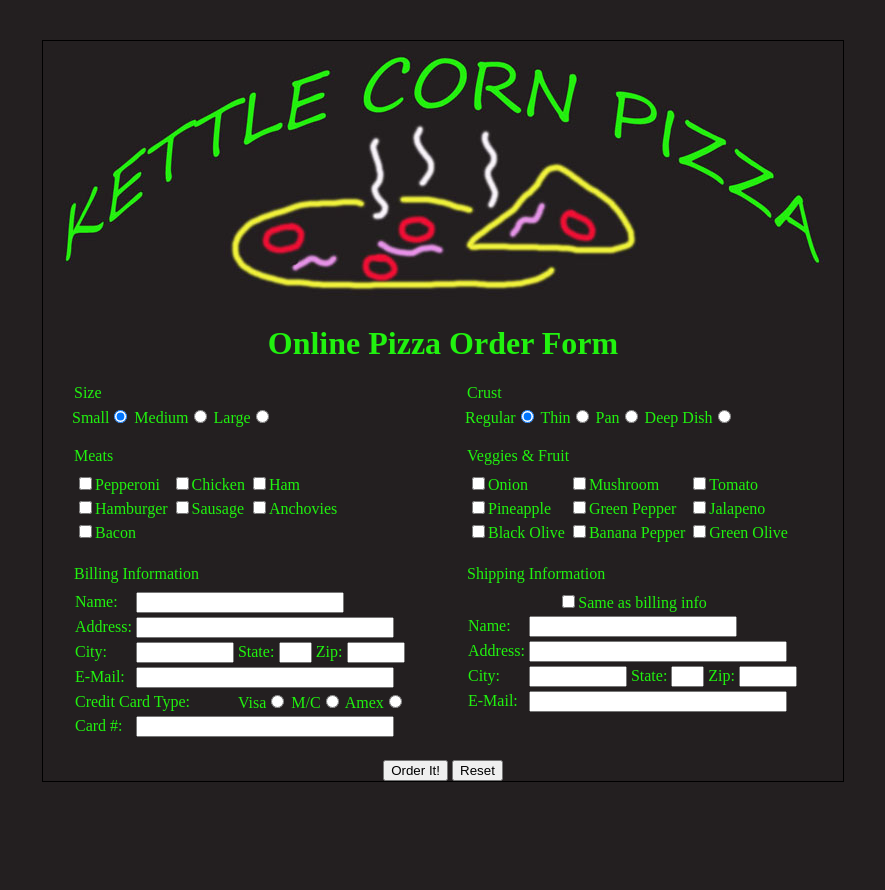
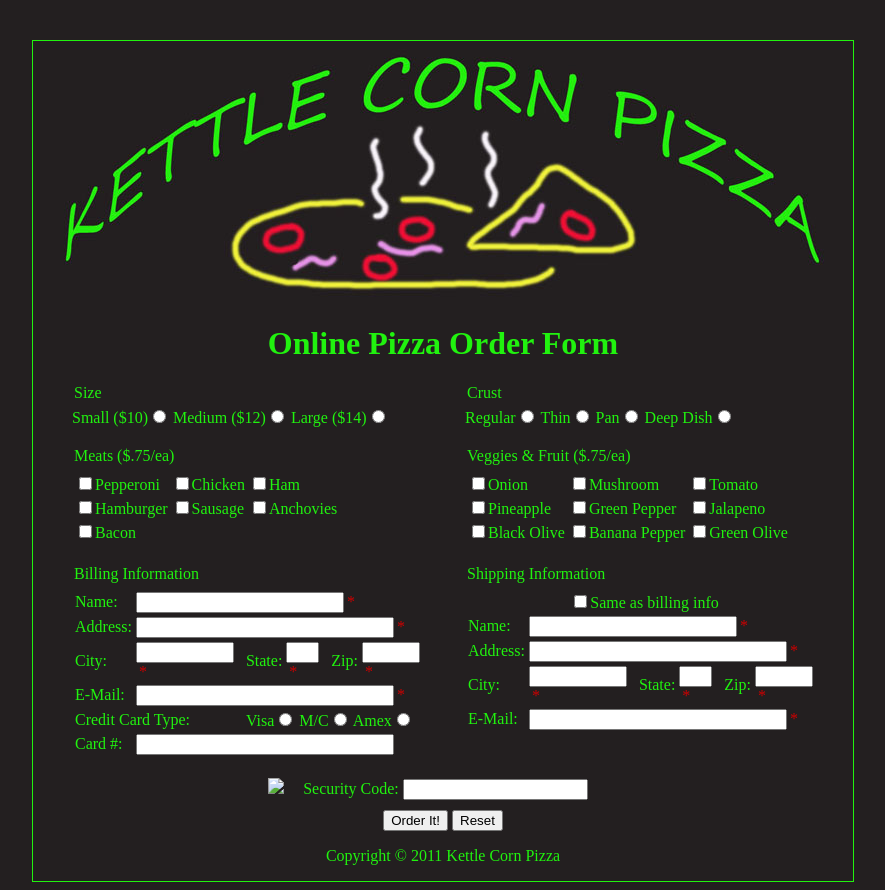
Before and after one commit to ksieling/Pizza-Project, a PHP site: page / in a window 1280 px wide. Shown: the whole page, without its empty margins (197-1082 px from the left). Before the commit the page ends 782 px from the top, so only its background shows below. Run offline with PHP 8.4, Linux system fonts and the light colour scheme.

Commit message:
Pretty much there

```diff
--- /dev/null
+++ b/Pizza-Project/CaptchaSecurityImages.php
@@ -0,0 +1,79 @@
+<?php
+session_start();
+
+/*
+* File: CaptchaSecurityImages.php
+* Author: Simon Jarvis
+* Copyright: 2006 Simon Jarvis
+* Date: 03/08/06
+* Updated: 07/02/07
+* Requirements: PHP 4/5 with GD and FreeType libraries
+* Link: http://www.white-hat-web-design.co.uk/articles/php-captcha.php
+*
+* This program is free software; you can redistribute it and/or
+* modify it under the terms of the GNU General Public License
+* as published by the Free Software Foundation; either version 2
+* of the License, or (at your option) any later version.
+*
+* This program is distributed in the hope that it will be useful,
+* but WITHOUT ANY WARRANTY; without even the implied warranty of
+* MERCHANTABILITY or FITNESS FOR A PARTICULAR PURPOSE. See the
+* GNU General Public License for more details:
+* http://www.gnu.org/licenses/gpl.html
+*
+*/
+
+class CaptchaSecurityImages {
+
+	var $font = 'monofont.ttf';
+
+	function generateCode($characters) {
+		/* list all possible characters, similar looking characters and vowels have been removed */
+		$possible = '23456789bcdfghjkmnpqrstvwxyz';
+		$code = '';
+		$i = 0;
+		while ($i < $characters) {
+			$code .= substr($possible, mt_rand(0, strlen($possible)-1), 1);
+			$i++;
+		}
+		return $code;
+	}
+
+	function CaptchaSecurityImages($width='120',$height='40',$characters='6') {
+		$code = $this->generateCode($characters);
+		/* font size will be 75% of the image height */
+		$font_size = $height * 0.75;
+		$image = @imagecreate($width, $height) or die('Cannot initialize new GD image stream');
+		/* set the colours */
+		$background_color = imagecolorallocate($image, 255, 255, 255);
+		$text_color = imagecolorallocate($image, 20, 40, 100);
+		$noise_color = imagecolorallocate($image, 100, 120, 180);
+		/* generate random dots in background */
+		for( $i=0; $i<($width*$height)/3; $i++ ) {
+			imagefilledellipse($image, mt_rand(0,$width), mt_rand(0,$height), 1, 1, $noise_color);
+		}
+		/* generate random lines in background */
+		for( $i=0; $i<($width*$height)/150; $i++ ) {
+			imageline($image, mt_rand(0,$width), mt_rand(0,$height), mt_rand(0,$width), mt_rand(0,$height), $noise_color);
+		}
+		/* create textbox and add text */
+		$textbox = imagettfbbox($font_size, 0, $this->font, $code) or die('Error in imagettfbbox function');
+		$x = ($width - $textbox[4])/2;
+		$y = ($height - $textbox[5])/2;
+		imagettftext($image, $font_size, 0, $x, $y, $text_color, $this->font , $code) or die('Error in imagettftext function');
+		/* output captcha image to browser */
+		header('Content-Type: image/jpeg');
+		imagejpeg($image);
+		imagedestroy($image);
+		$_SESSION['security_code'] = $code;
+	}
+
+}
+
+$width = isset($_GET['width']) ? $_GET['width'] : '120';
+$height = isset($_GET['height']) ? $_GET['height'] : '40';
+$characters = isset($_GET['characters']) && $_GET['characters'] > 1 ? $_GET['characters'] : '6';
+
+$captcha = new CaptchaSecurityImages($width,$height,$characters);
+
+?>
--- a/Pizza-Project/css/pizza.css
+++ b/Pizza-Project/css/pizza.css
@@ -5,11 +5,11 @@ body {
 	color:#21f20f;
 }
 #outerContainer {
-  width:800px;
+  width:820px;
   margin-top:40px;
   margin-left:auto;
   margin-right:auto;
-  border:1px solid black;
+  border:1px solid #21f20f;
   position:relative;
 }
 #headerDiv {
@@ -54,6 +54,11 @@ width:387px;
 float:right;
 margin-left:5px;
 	margin-bottom:10px;
+}
+#totalDiv {
+	width:790px;
+	clear:both;
+	text-align:center;
 }
 h1 {
 text-align:center;
@@ -120,7 +125,33 @@ width:50px;
 	text-align:center;
 }
 #footerDiv {
+	text-align:center;
 }
 .same {
 	text-align:center;
 }
+#errormsg {
+border:2px solid #c00;
+padding:5px;
+width:20em;
+margin-left:auto;
+margin-right:auto;
+clear:both;
+margin-bottom:10px;
+}
+.error {
+background:#fcc;
+}
+#captchaDiv {
+	text-align:center;
+	clear:both;
+	width:790px;
+	margin-bottom:10px;
+}
+#captchaDiv label {
+	margin-left:15px;
+}
+.req {
+	color:#C00;
+	margin-left:3px;
+}
--- a/Pizza-Project/index.php
+++ b/Pizza-Project/index.php
@@ -6,39 +6,7 @@
 <title>Kettle Corn Pizza</title>
 <link rel="stylesheet" type="text/css" href="css/pizza.css" />
 
-<script type="text/javascript">
-function Price() {
-  price = document.getElementsByClassName('price');
-  for (p=0;p<price.length;p++) {
-  price[p].onclick=function() {
-    var pizzaPrice = 0;
-    var size = document.getElementsByName("size");
-    for (i=0;i<size.length;i++) {
-	  if(size[i].checked) {
-		  pizzaPrice = size[i].value;
-	  }
-    }
-    var topping = document.getElementsByName("topping");
-    var toppingPrice = 0;
-    for (x=0;x<topping.length;x++) {
-	  if(topping[x].checked){
-		  toppingPrice = (toppingPrice += .75);
-	  }
-    }
-    totalPrice = eval(pizzaPrice) + eval(toppingPrice);
-    totalPrice = roundIt(totalPrice * 1.06, 2);
-    document.getElementById('totalPrice').innerHTML="Total Price: $"+totalPrice+" (Including tax)";
-  }
-  }
-}
-// math to round totals
-function roundIt(value, places){
-	return (parseInt(value * Math.pow(10,places)))/(Math.pow(10,places));
-}
-//end of roundIt()
-
-
-window.onload=Price;
+<script type="text/javascript" src="js/pizza.js">
 </script>
 
 </head>
@@ -46,21 +14,22 @@ window.onload=Price;
 <body>
 <div id="outerContainer">
 <?php include 'includes/header.php'; ?>
-  <form id="pizzaForm" name="pizzaForm" action="" method="">
+  <form id="pizzaForm" name="pizzaForm" action="ordersent.php" method="post" onsubmit="return checkform(this);">
+  <input type="hidden" name="required" id="required" value="billingname,billingaddress,billingcity,billingstate,billingzip,billingemail,shippingname,shippingaddress,shippingcity,shippingstate,shippingzip,shippingemail" />
   <h1>Online Pizza Order Form</h1>
   <div id="upperMenuDiv">
     <div id="sizeDiv">
       <fieldset>
         <legend>Size</legend>
-        <label>Small<input class="price" type="radio" id="small" name="size" value="10.00" checked="checked"></input></label>
-        <label>Medium<input class="price" type="radio" id="medium" name="size" value="12.00"></input></label>
-        <label>Large<input class="price" type="radio" id="large" name="size" value="14.00"></input></label>
+        <label>Small ($10)<input class="price" type="radio" id="small" name="size" value="10.00"></input></label>
+        <label>Medium ($12)<input class="price" type="radio" id="medium" name="size" value="12.00"></input></label>
+        <label>Large ($14)<input class="price" type="radio" id="large" name="size" value="14.00"></input></label>
       </fieldset>
     </div>
     <div id="crustDiv">
       <fieldset>
         <legend>Crust</legend>
-        <label>Regular<input type="radio" id="regular" name="crust" value="Regular" checked="checked"></input></label>
+        <label>Regular<input type="radio" id="regular" name="crust" value="Regular"></input></label>
         <label>Thin<input type="radio" id="thin" name="crust" value="Thin"></input></label>
         <label>Pan<input type="radio" id="pan" name="crust" value="Pan"></input></label>
         <label>Deep Dish<input type="radio" id="deep" name="crust" value="Deep Dish"></input></label>
@@ -70,20 +39,20 @@ window.onload=Price;
   <div id="middleMenuDiv">
     <div id="meatDiv">
       <fieldset>
-        <legend>Meats</legend>
+        <legend>Meats ($.75/ea)</legend>
         <table>
           <tr>
-            <td><labe><input class="price" type="checkbox" id="pepperoni" name="topping" value="Pepperoni" />Pepperoni</labe></td>
-            <td><labe><input class="price" type="checkbox" id="chicken" name="topping" value="Chicken" />Chicken</labe></td>
-            <td><labe><input class="price" type="checkbox" id="ham" name="topping" value="Ham" />Ham</labe></td>
+            <td><label><input class="price" type="checkbox" id="pepperoni" name="topping[]" value="Pepperoni" />Pepperoni</label></td>
+            <td><label><input class="price" type="checkbox" id="chicken" name="topping[]" value="Chicken" />Chicken</label></td>
+            <td><label><input class="price" type="checkbox" id="ham" name="topping[]" value="Ham" />Ham</labe></td>
           </tr>
           <tr>
-            <td><labe><input class="price" type="checkbox" id="hamburger" name="topping" value="Hamburger" />Hamburger</labe></td>
-            <td><labe><input class="price" type="checkbox" id="sausage" name="topping" value="Sausage" />Sausage</labe></td>
-            <td><labe><input class="price" type="checkbox" id="anchovies" name="topping" value="Anchovies" />Anchovies</labe></td>
+            <td><label><input class="price" type="checkbox" id="hamburger" name="topping[]" value="Hamburger" />Hamburger</label></td>
+            <td><label><input class="price" type="checkbox" id="sausage" name="topping[]" value="Sausage" />Sausage</label></td>
+            <td><label><input class="price" type="checkbox" id="anchovies" name="topping[]" value="Anchovies" />Anchovies</label></td>
           </tr>
           <tr>
-            <td><labe><input class="price" type="checkbox" id="bacon" name="topping" value="Bacon" />Bacon</labe></td>
+            <td><label><input class="price" type="checkbox" id="bacon" name="topping[]" value="Bacon" />Bacon</label></td>
             <td colspan="2">&nbsp </td>
           </tr>
         </table>
@@ -91,26 +60,30 @@ window.onload=Price;
     </div>
     <div id="veggieDiv">
       <fieldset>
-        <legend>Veggies & Fruit</legend>
+        <legend>Veggies & Fruit ($.75/ea)</legend>
         <table>
           <tr>
-            <td><label><input class="price" type="checkbox" id="onion" name="topping" value="Onion" />Onion</label></td>
-            <td><label><input class="price" type="checkbox" id="mushroom" name="topping" value="Mushroom" />Mushroom</label></td>
-            <td><label><input class="price" type="checkbox" id="tomato" name="topping" value="Tomato" />Tomato</label></td>
+            <td><label><input class="price" type="checkbox" id="onion" name="topping[]" value="Onion" />Onion</label></td>
+            <td><label><input class="price" type="checkbox" id="mushroom" name="topping[]" value="Mushroom" />Mushroom</label></td>
+            <td><label><input class="price" type="checkbox" id="tomato" name="topping[]" value="Tomato" />Tomato</label></td>
           </tr>
           <tr>
-            <td><label><input class="price" type="checkbox" id="pineapple" name="topping" value="Pineapple" />Pineapple</label></td>
-            <td><label><input class="price" type="checkbox" id="greenpepper" name="topping" value="Green Pepper" />Green Pepper</label></td>
-            <td><label><input class="price" type="checkbox" id="jalapeno" name="topping" value="Jalapeno" />Jalapeno</label></td>
+            <td><label><input class="price" type="checkbox" id="pineapple" name="topping[]" value="Pineapple" />Pineapple</label></td>
+            <td><label><input class="price" type="checkbox" id="greenpepper" name="topping[]" value="Green Pepper" />Green Pepper</label></td>
+            <td><label><input class="price" type="checkbox" id="jalapeno" name="topping[]" value="Jalapeno" />Jalapeno</label></td>
           </tr>
           <tr>
-            <td><label><input class="price" type="checkbox" id="blackolive" name="topping" value="Black Olive" />Black Olive</label></td>
-            <td><label><input class="price" type="checkbox" id="bananapepper" name="topping" value="Banana Pepper" />Banana Pepper</label></td>
-            <td><label><input class="price" type="checkbox" id="greenolive" name="topping" value="Green Olive" />Green Olive</label></td>
+            <td><label><input class="price" type="checkbox" id="blackolive" name="topping[]" value="Black Olive" />Black Olive</label></td>
+            <td><label><input class="price" type="checkbox" id="bananapepper" name="topping[]" value="Banana Pepper" />Banana Pepper</label></td>
+            <td><label><input class="price" type="checkbox" id="greenolive" name="topping[]" value="Green Olive" />Green Olive</label></td>
           </tr>
         </table>
       </fieldset>
     </div>
+  </div>
+    <div id="totalDiv">
+    <p id="totalPrice"></p>
+    <p id="try"></p>
   </div>
   <div id="lowerMenuDiv">
     <div id="billingInfo">
@@ -119,23 +92,23 @@ window.onload=Price;
         <table>
           <tr>
             <td colspan="1"><label for="billingname">Name:</label></td>
-            <td colspan="5"><input type="text" id="billingname" name="billingname" /></td>
+            <td colspan="5"><input type="text" id="billingname" name="billingname" /><span class="req">*</span></td>
           </tr>
           <tr>
              <td colspan="1"><label for="billingaddress">Address:</label></td>
-             <td colspan="5"><input type="text" id="billingaddress" name="billingaddress" /></td>
+             <td colspan="5"><input type="text" id="billingaddress" name="billingaddress" /><span class="req">*</span></td>
           </tr>
           <tr>
             <td><label for="billingcity">City:</label></td>
-            <td><input type="text" id="billingcity" name="billingcity" /></td>
+            <td><input type="text" id="billingcity" name="billingcity" /><span class="req">*</span></td>
             <td><label for="billingstate">State:</label></td>
-            <td><input type="text" id="billingstate" name="billingstate" /></td>
+            <td><input type="text" id="billingstate" name="billingstate" /><span class="req">*</span></td>
             <td><label for="billingzip">Zip:</label></td>
-            <td><input type="text" id="billingzip" name="billingzip" /></td>
+            <td><input type="text" id="billingzip" name="billingzip" /><span class="req">*</span></td>
           </tr>
           <tr>
             <td colspan="1"><label for="billingemail">E-Mail:</label></td>
-            <td colspan="5"><input type="text" id="billingemail" name="billingemail" /></td>
+            <td colspan="5"><input type="text" id="billingemail" name="billingemail" /><span class="req">*</span></td>
           </tr>
           <tr>
             <td colspan="2">Credit Card Type:</td>
@@ -159,23 +132,23 @@ window.onload=Price;
           </tr>
           <tr>
             <td colspan="1"><label for="shippingname">Name:</label></td>
-            <td colspan="5"><input type="text" id="shippingname" name="shippingname" /></td>
+            <td colspan="5"><input type="text" id="shippingname" name="shippingname" /><span class="req">*</span></td>
           </tr>
           <tr>
             <td colspan="1"><label for="shippingaddress">Address:</label></td>
-            <td colspan="5"><input type="text" id="shippingaddress" name="shippingaddress" /></td>
+            <td colspan="5"><input type="text" id="shippingaddress" name="shippingaddress" /><span class="req">*</span></td>
           </tr>
           <tr>
             <td><label for="shippingcity">City:</label></td>
-            <td><input type="text" id="shippingcity" name="shippingcity" /></td>
+            <td><input type="text" id="shippingcity" name="shippingcity" /><span class="req">*</span></td>
             <td><label for="shippingstate">State:</label></td>
-            <td><input type="text" id="shippingstate" name="shippingstate" /></td>
+            <td><input type="text" id="shippingstate" name="shippingstate" /><span class="req">*</span></td>
             <td><label for="shippingzip">Zip:</label></td>
-            <td><input type="text" id="shippingzip" name="shippingzip" /></td>
+            <td><input type="text" id="shippingzip" name="shippingzip" /><span class="req">*</span></td>
           </tr>
           <tr>
             <td colspan="1"><label for="shippingemail">E-Mail:</label></td>
-            <td colspan="5"><input type="text" id="shippingemail" name="shippingemail" /></td>
+            <td colspan="5"><input type="text" id="shippingemail" name="shippingemail" /><span class="req">*</span></td>
           </tr>
           <tr>
             <td></td>
@@ -187,8 +160,9 @@ window.onload=Price;
       </fieldset>
     </div>
   </div>
-  <div id="totalDiv">
-    <p id="totalPrice"></p>
+  <div id="captchaDiv">
+  		<img src="CaptchaSecurityImages.php?width=100&height=40&characters=5" />
+		<label for="security_code">Security Code: </label><input id="security_code" name="security_code" type="text" />
   </div>
   <div id="submitDiv">
     <input type="submit" value="Order It!" />
@@ -196,6 +170,7 @@ window.onload=Price;
   </div>
   </form>
   <div id="footerDiv">
+    <p>Copyright &copy; 2011 Kettle Corn Pizza</p>
   </div>
 </div>
 </body>
```
Also changed, not shown: Pizza-Project/js/pizza.js (added, +154 -0 lines), Pizza-Project/ordersent.php (added, +123 -0 lines), Pizza-Project/images/alert.gif (added), Pizza-Project/monofont.ttf (added).
